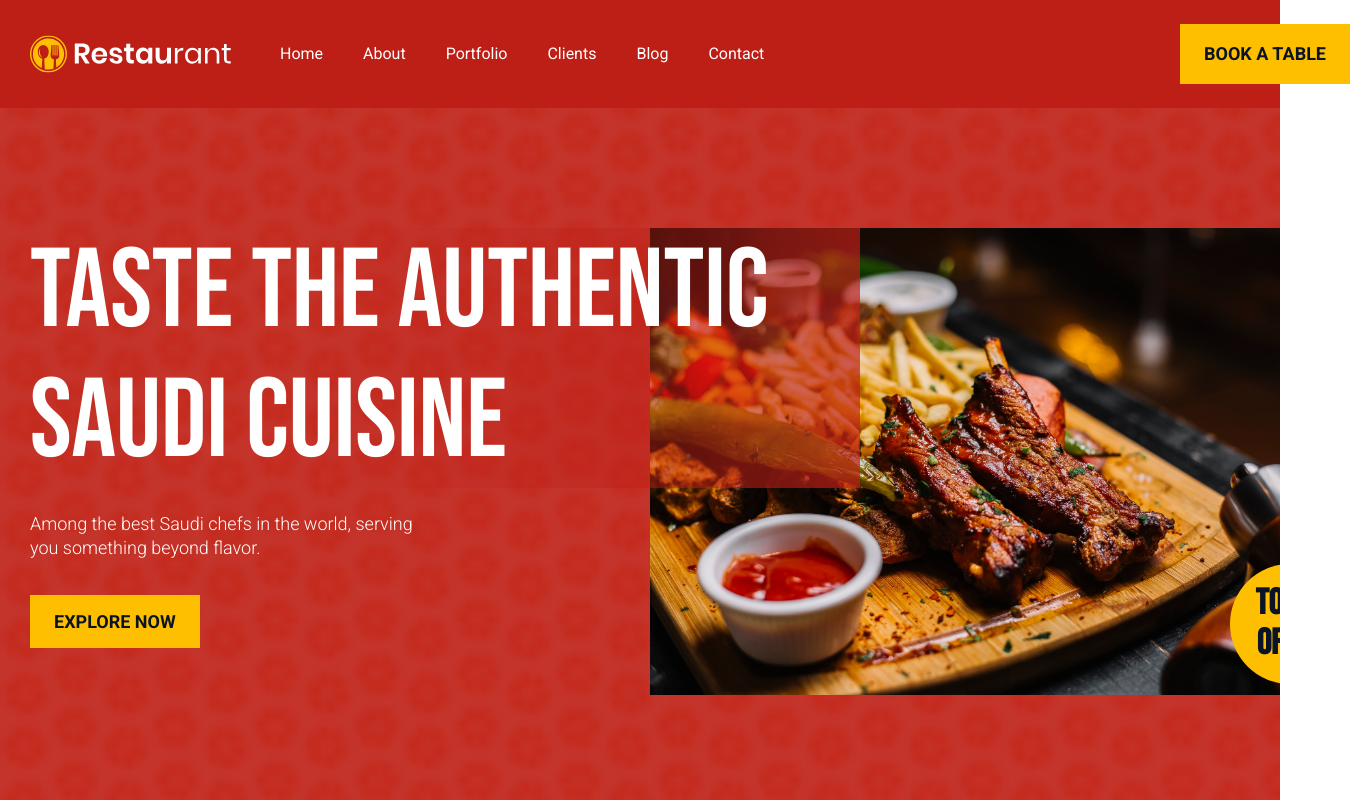
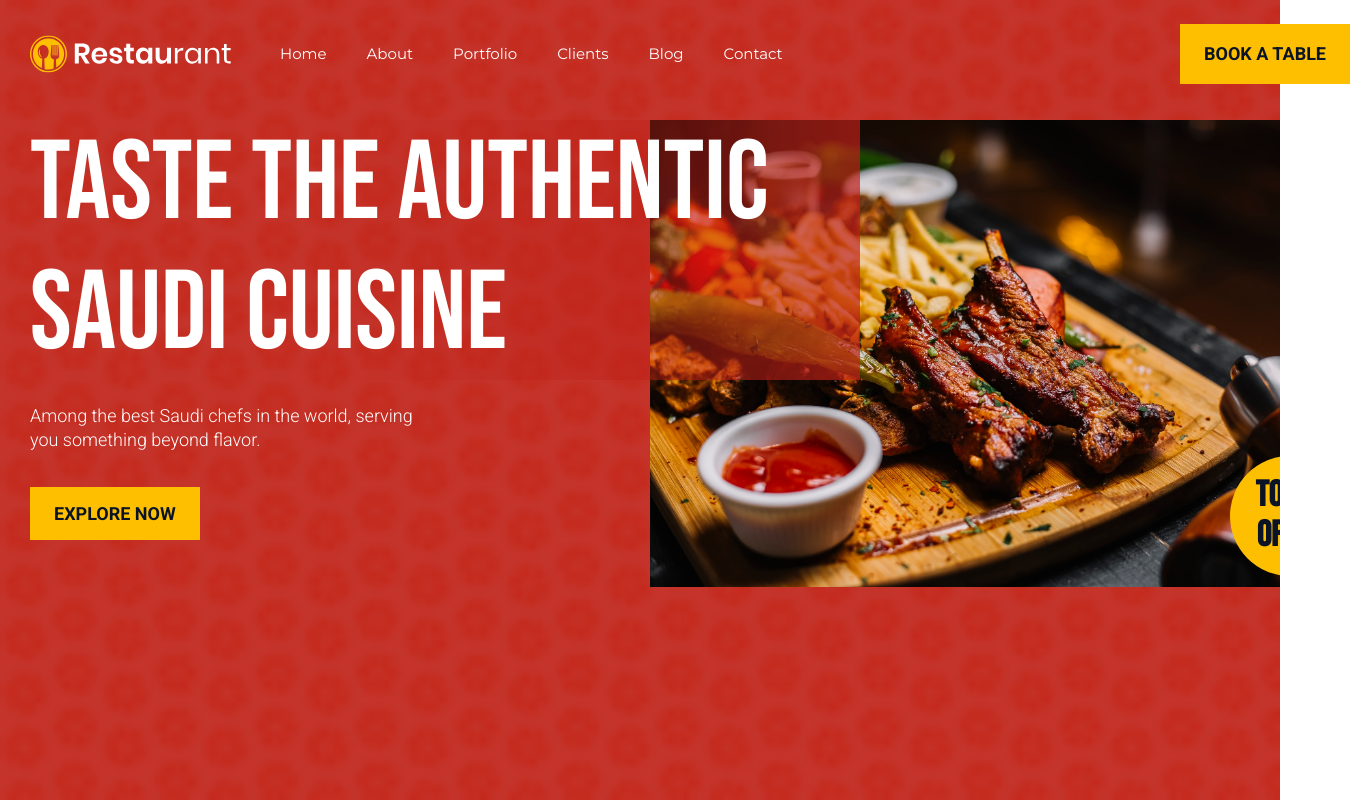
Before and after one commit to najmulhc/niomax, a React (Vite) app: page / in a window 1280 px wide. Shown: the top 800 px of the page, 1350 px wide, since content can reach past the window. Built offline with nearby package versions, Linux system fonts and the light colour scheme.

Commit message:
header is now aligns with the figma

```diff
--- a/index.html
+++ b/index.html
@@ -6,6 +6,7 @@
     <meta name="viewport" content="width=device-width, initial-scale=1.0" />
     <title>Resturant | The perfect eats!</title>
     <link rel="stylesheet" href="https://fonts.googleapis.com/css2?family=Bebas+Neue&family=Roboto:wght@100;300;400;500;700;900&display=swap" />
+<link href="https://fonts.googleapis.com/css2?family=Raleway:wght@400;500;600&family=Montserrat:wght@400;500;600&display=swap" rel="stylesheet">
 
   </head>
   <body>
--- a/src/components/footer/Footer.jsx
+++ b/src/components/footer/Footer.jsx
@@ -13,8 +13,8 @@ const Footer = () => {
       <FooterLinks />
 
       <FooterSocial />
-      <P className="text-center text-white">
-        © {year} <span className="text-yellow">Niomax</span> All rights
+      <P className="text-center text-white text-[1.313rem]">
+        © {year} All rights
         reserved.
       </P>
     </Container>
--- a/src/components/footer/FooterLinks.jsx
+++ b/src/components/footer/FooterLinks.jsx
@@ -35,7 +35,12 @@ const FooterLinks = () => {
             {title}
           </h4>
           {texts.map((text) => (
-            <p key={text}>{text}</p>
+            <p
+              className="font-roboto text-md text-white font-[400] leading-[1.563rem]"
+              key={text}
+            >
+              {text}
+            </p>
           ))}
         </div>
       ))}
--- a/src/components/header/Header.jsx
+++ b/src/components/header/Header.jsx
@@ -1,16 +1,35 @@
+import { useEffect, useState } from "react";
 import logo from "../../assets/logo.svg";
 import HamburgerIcon from "../../icons/HamburgerIcon";
 import Button from "../shared/Button";
 
 const Header = () => {
   const pages = ["Home", "About", "Portfolio", "Clients", "Blog", "Contact"];
+  const [isScrolled, setIsScrolled] = useState(false);
+
+  useEffect(() => {
+    const handleScroll = () => {
+      if (window.scrollY > 50) {
+        setIsScrolled(true);
+      } else {
+        setIsScrolled(false);
+      }
+    };
+
+    window.addEventListener("scroll", handleScroll);
+  }, []);
+
   return (
-    <header className="sticky z-40 bg-red w-full md:h-[6.75rem] h-[4.813rem] top-0 left-0 py-8 px-[1.875rem]  ">
+    <header
+      className={`fixed z-40 ${
+        isScrolled ? "bg-red" : "bg-none"
+      } w-full md:h-[6.75rem] h-[4.813rem] top-0 left-0 py-8 px-[1.875rem] `}
+    >
       <div className="md:w-[82.5rem] h-full flex justify-between items-center mx-auto">
         <div className="flex justify-start items-center gap-12">
           <img src={logo} alt="" />
 
-          <div className="md:flex justify-start items-center text-white gap-10 font-roboto hidden ">
+          <div className="md:flex justify-start items-center text-white text-[0.938rem] gap-10 font-montserrat hidden ">
             {pages.map((item) => (
               <a href="#" className="hover:text-yellow" key={item}>
                 {item}
--- a/tailwind.config.js
+++ b/tailwind.config.js
@@ -6,6 +6,8 @@ export default {
       fontFamily: {
         roboto: ["Roboto", "sans-serif"],
         bebas: ['"Bebas Neue"', "sans-serif"],
+        montserrat: ["Montserrat", "sans-serif"],
+        releway: ["Relyway", "sans-serif"],
       },
       backgroundImage: {
         gradient:
```
